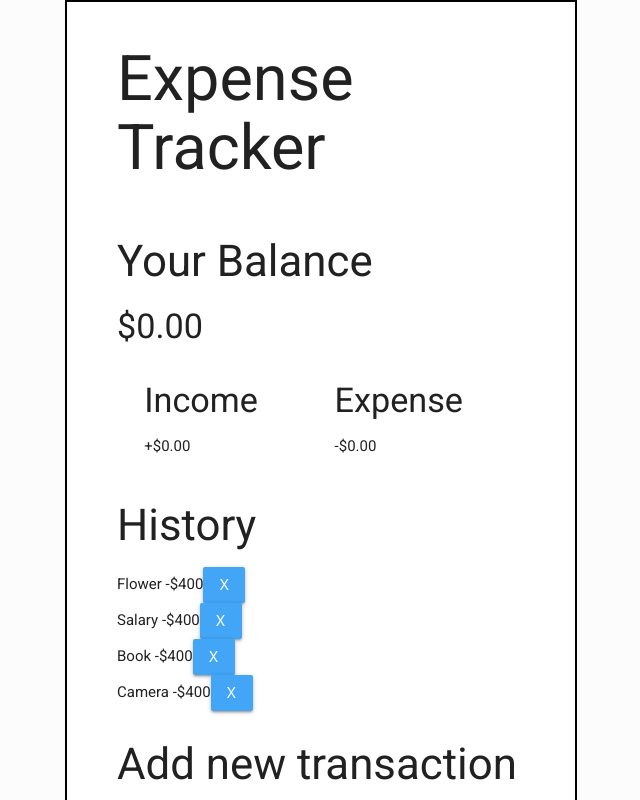
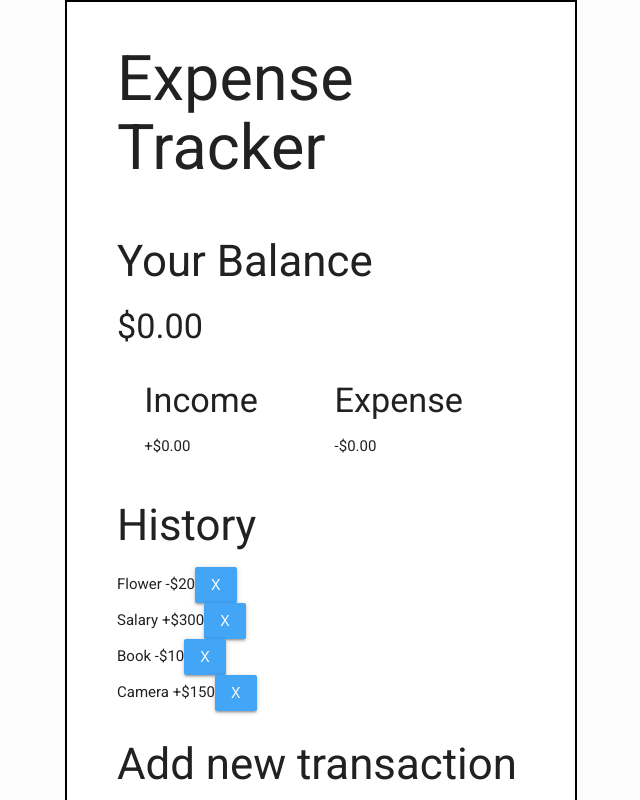
Before and after one commit to nagaremono/expense-tracker, a React (Create React App) app: page / in a window 1280 px wide. Shown: the top 800 px of the page, without its empty margins (319-959 px from the left). Built offline with nearby package versions, Linux system fonts and the light colour scheme.

Commit message:
refactor TransactionList item to a separate Transaction component

```diff
--- /dev/null
+++ b/src/components/Transaction.js
@@ -0,0 +1,15 @@
+import React from 'react';
+
+export default function Transaction(props) {
+  const sign = props.transaction.amount < 0 ? '-' : '+';
+
+  return (
+    <li className={sign === '+' ? 'plus' : 'minus'}>
+      {props.transaction.text}{' '}
+      <span>
+        {sign}${Math.abs(props.transaction.amount)}
+      </span>
+      <button className="waves-effect waves-light btn blue lighten-1">x</button>
+    </li>
+  );
+}
--- a/src/components/TransactionList.js
+++ b/src/components/TransactionList.js
@@ -1,5 +1,6 @@
 import React, { useContext } from 'react';
 import { GlobalContext } from '../context/GlobalState';
+import Transaction from './Transaction';
 
 export default function TransactionList() {
   const { transactions } = useContext(GlobalContext);
@@ -8,16 +9,9 @@ export default function TransactionList() {
     <React.Fragment>
       <h3>History</h3>
       <ul id="list" className="list">
-        {transactions.map((transaction) => {
-          return (
-            <li key={transaction.id} className="minus">
-              {transaction.text} <span>-$400</span>
-              <button className="waves-effect waves-light btn blue lighten-1">
-                x
-              </button>
-            </li>
-          );
-        })}
+        {transactions.map((transaction) => (
+          <Transaction key={transaction.id} transaction={transaction} />
+        ))}
       </ul>
     </React.Fragment>
   );
```
